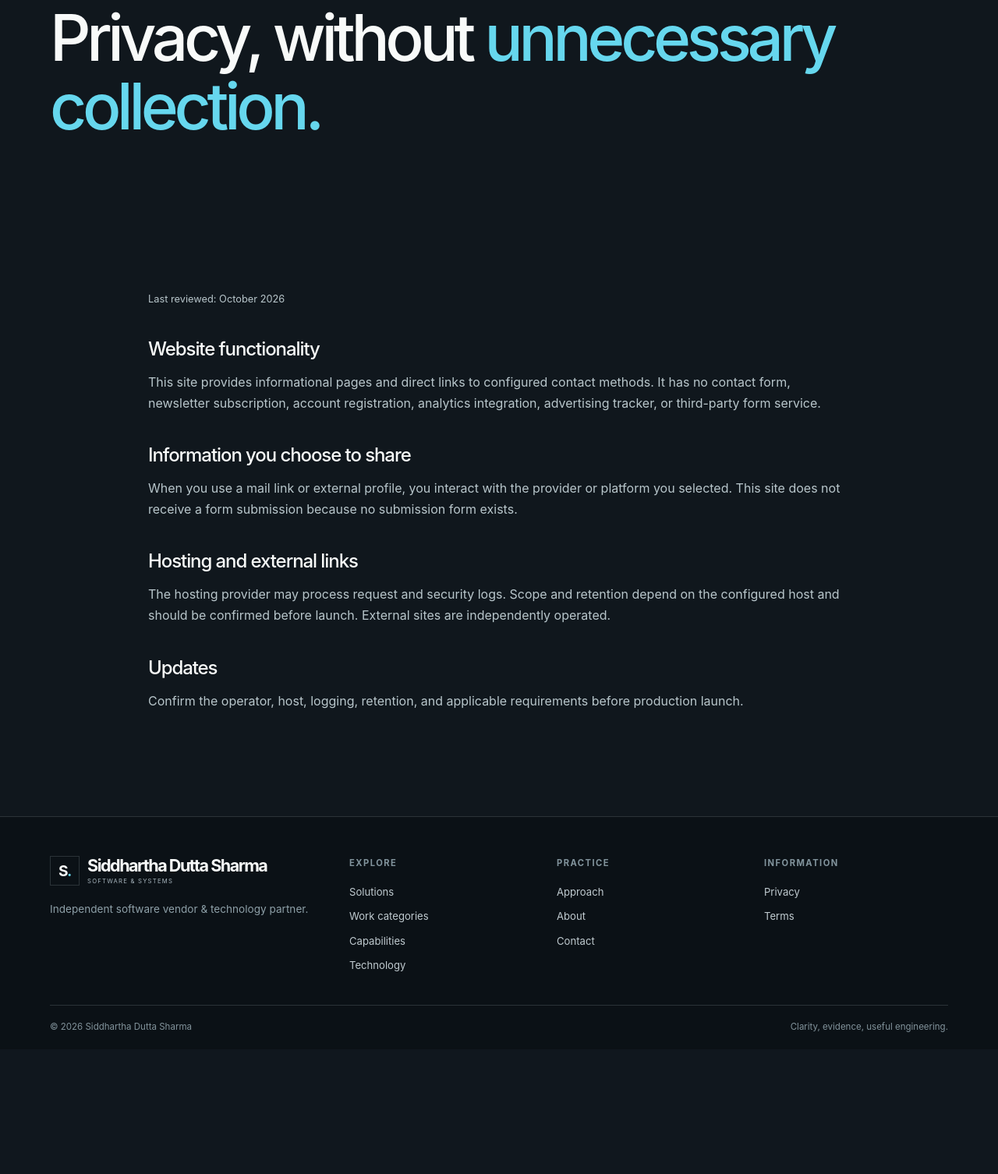
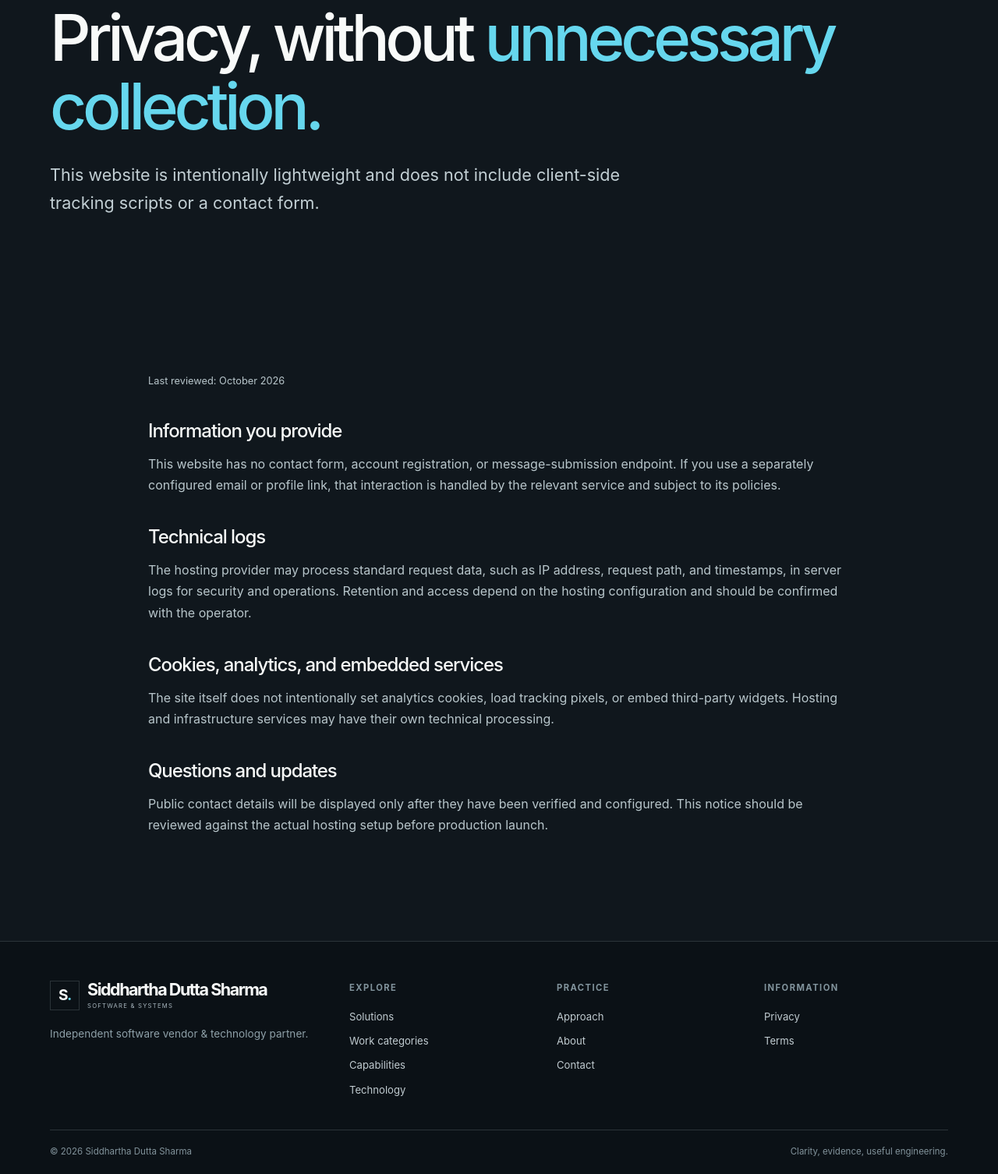
Before and after one commit to Sidzeppelin95/Kenip, a PHP site: page /privacy.php in a window 1280 px wide. Shown: the part 248-1754 px from the top of the page at 78% size. Before the commit the page ends 1572 px from the top, so only its background shows below. Run offline with PHP 8.4, Linux system fonts and the light colour scheme.

Commit message:
Keep terms route within the existing page files

```diff
--- a/Website/privacy.php
+++ b/Website/privacy.php
@@ -1 +1,18 @@
-<?php require dirname(__DIR__).'/Includes/bootstrap.php';$page=['title'=>'Privacy | '.site_config()['owner_name'],'description'=>'A plain-language overview of website privacy functionality.','path'=>'privacy.php'];require dirname(__DIR__).'/Includes/header.php';?><main id="main-content"><section class="pagehero shell"><p class="eyebrow">Website information / Privacy</p><h1>Privacy, without <em>unnecessary collection.</em></h1></section><section class="section shell legal"><p class="muted">Last reviewed: October 2026</p><h2>Website functionality</h2><p>This site provides informational pages and direct links to configured contact methods. It has no contact form, newsletter subscription, account registration, analytics integration, advertising tracker, or third-party form service.</p><h2>Information you choose to share</h2><p>When you use a mail link or external profile, you interact with the provider or platform you selected. This site does not receive a form submission because no submission form exists.</p><h2>Hosting and external links</h2><p>The hosting provider may process request and security logs. Scope and retention depend on the configured host and should be confirmed before launch. External sites are independently operated.</p><h2>Updates</h2><p>Confirm the operator, host, logging, retention, and applicable requirements before production launch.</p></section></main><?php require dirname(__DIR__).'/Includes/footers.php';?>
+<?php
+require dirname(__DIR__) . '/Includes/bootstrap.php';
+$isTerms = isset($_GET['document']) && $_GET['document'] === 'terms';
+$page = $isTerms
+    ? ['title' => 'Terms | ' . site_config()['owner_name'], 'description' => 'General terms for using this informational technology website.', 'path' => 'terms.php']
+    : ['title' => 'Privacy | ' . site_config()['owner_name'], 'description' => 'A plain-language overview of website privacy functionality.', 'path' => 'privacy.php'];
+require dirname(__DIR__) . '/Includes/header.php';
+?>
+<main id="main-content">
+<?php if ($isTerms): ?>
+<section class="pagehero shell"><p class="eyebrow">Website information / Terms</p><h1>Clear expectations.<br><em>Straightforward terms.</em></h1><p class="lede">The website is provided for general information about an independent technology practice.</p></section>
+<section class="section shell legal"><p class="muted">Last reviewed: October 2026</p><h2>Informational content</h2><p>Descriptions of technology domains and potential engagements are general information. They do not guarantee a service, implementation, result, delivery date, or performance improvement.</p><h2>Project-specific work</h2><p>Scope, deliverables, intellectual property, confidentiality, payment, support, warranties, and acceptance should be established in a separate written agreement before work begins.</p><h2>Third-party technologies</h2><p>Technology names are descriptive. Mention does not imply sponsorship, certification, endorsement, or official partnership.</p><h2>Legal review</h2><p>The operator's legal identity, applicable jurisdiction, and engagement-specific terms must be confirmed before production launch. This general notice is not legal advice.</p></section>
+<?php else: ?>
+<section class="pagehero shell"><p class="eyebrow">Website information / Privacy</p><h1>Privacy, without <em>unnecessary collection.</em></h1><p class="lede">This website is intentionally lightweight and does not include client-side tracking scripts or a contact form.</p></section>
+<section class="section shell legal"><p class="muted">Last reviewed: October 2026</p><h2>Information you provide</h2><p>This website has no contact form, account registration, or message-submission endpoint. If you use a separately configured email or profile link, that interaction is handled by the relevant service and subject to its policies.</p><h2>Technical logs</h2><p>The hosting provider may process standard request data, such as IP address, request path, and timestamps, in server logs for security and operations. Retention and access depend on the hosting configuration and should be confirmed with the operator.</p><h2>Cookies, analytics, and embedded services</h2><p>The site itself does not intentionally set analytics cookies, load tracking pixels, or embed third-party widgets. Hosting and infrastructure services may have their own technical processing.</p><h2>Questions and updates</h2><p>Public contact details will be displayed only after they have been verified and configured. This notice should be reviewed against the actual hosting setup before production launch.</p></section>
+<?php endif; ?>
+</main>
+<?php require dirname(__DIR__) . '/Includes/footers.php'; ?>
--- a/Website/terms.php
+++ /dev/null
@@ -1 +0,0 @@
-<?php require dirname(__DIR__).'/Includes/bootstrap.php';$page=['title'=>'Terms | '.site_config()['owner_name'],'description'=>'General terms for use of this informational technology website.','path'=>'terms.php'];require dirname(__DIR__).'/Includes/header.php';?><main id="main-content"><section class="pagehero shell"><p class="eyebrow">Website information / Terms</p><h1>Clear expectations.<br><em>Straightforward terms.</em></h1></section><section class="section shell legal"><p class="muted">Last reviewed: October 2026</p><h2>Informational content</h2><p>The site describes general technology domains and potential engagements. It does not guarantee a service, implementation, result, delivery date, or performance improvement.</p><h2>Project-specific work</h2><p>Development, intellectual property, confidentiality, payment, support, and delivery arrangements should be established in a separate written agreement before work begins.</p><h2>Third-party technologies</h2><p>Technology names are descriptive. Mention does not imply sponsorship, certification, endorsement, or official partnership.</p><h2>Legal review</h2><p>The operator's legal identity, applicable jurisdiction, and engagement-specific terms should be confirmed before production launch.</p></section></main><?php require dirname(__DIR__).'/Includes/footers.php';?>
```
Also changed, not shown: .htaccess, Readme.md, 1 other file.
